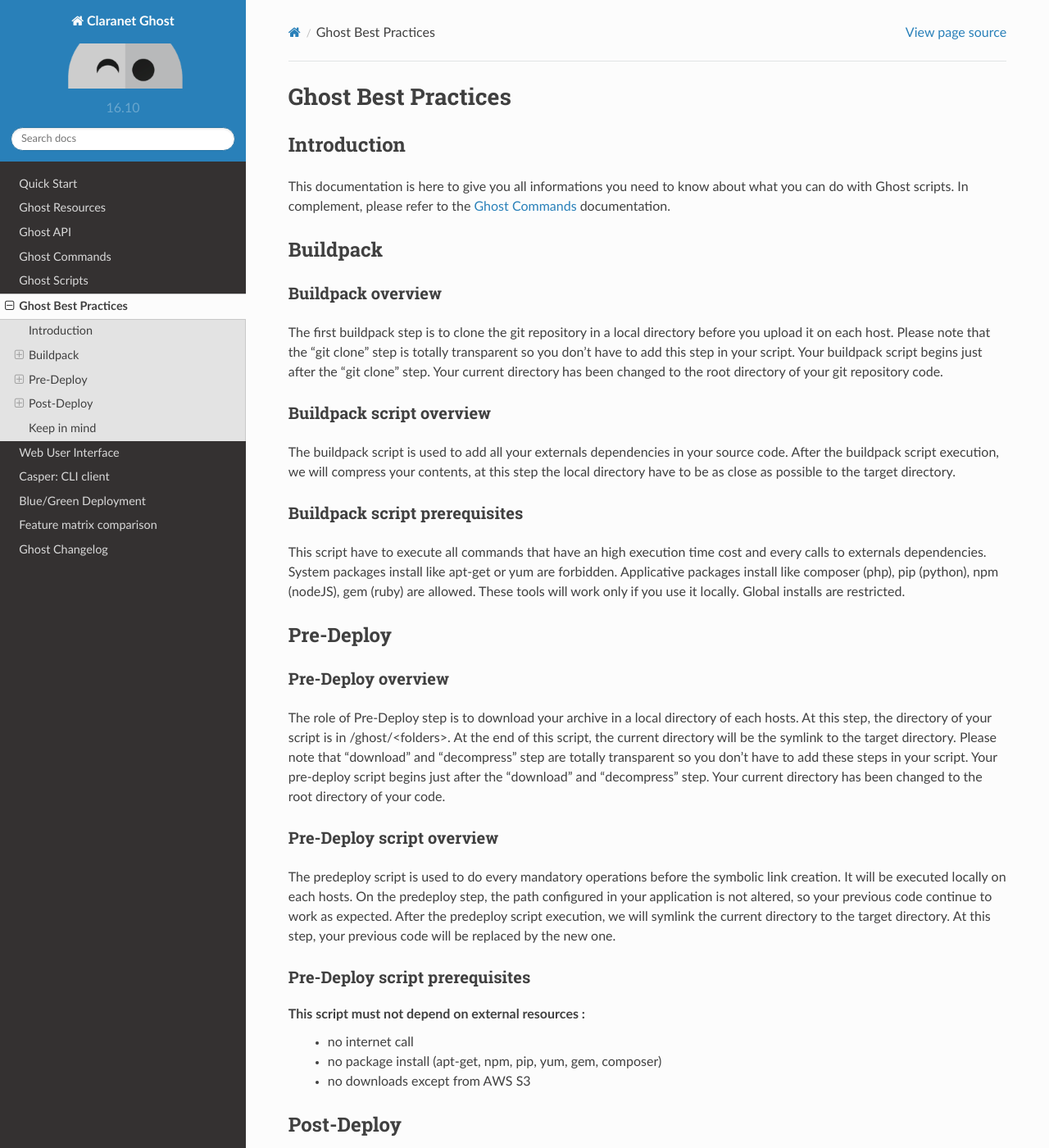
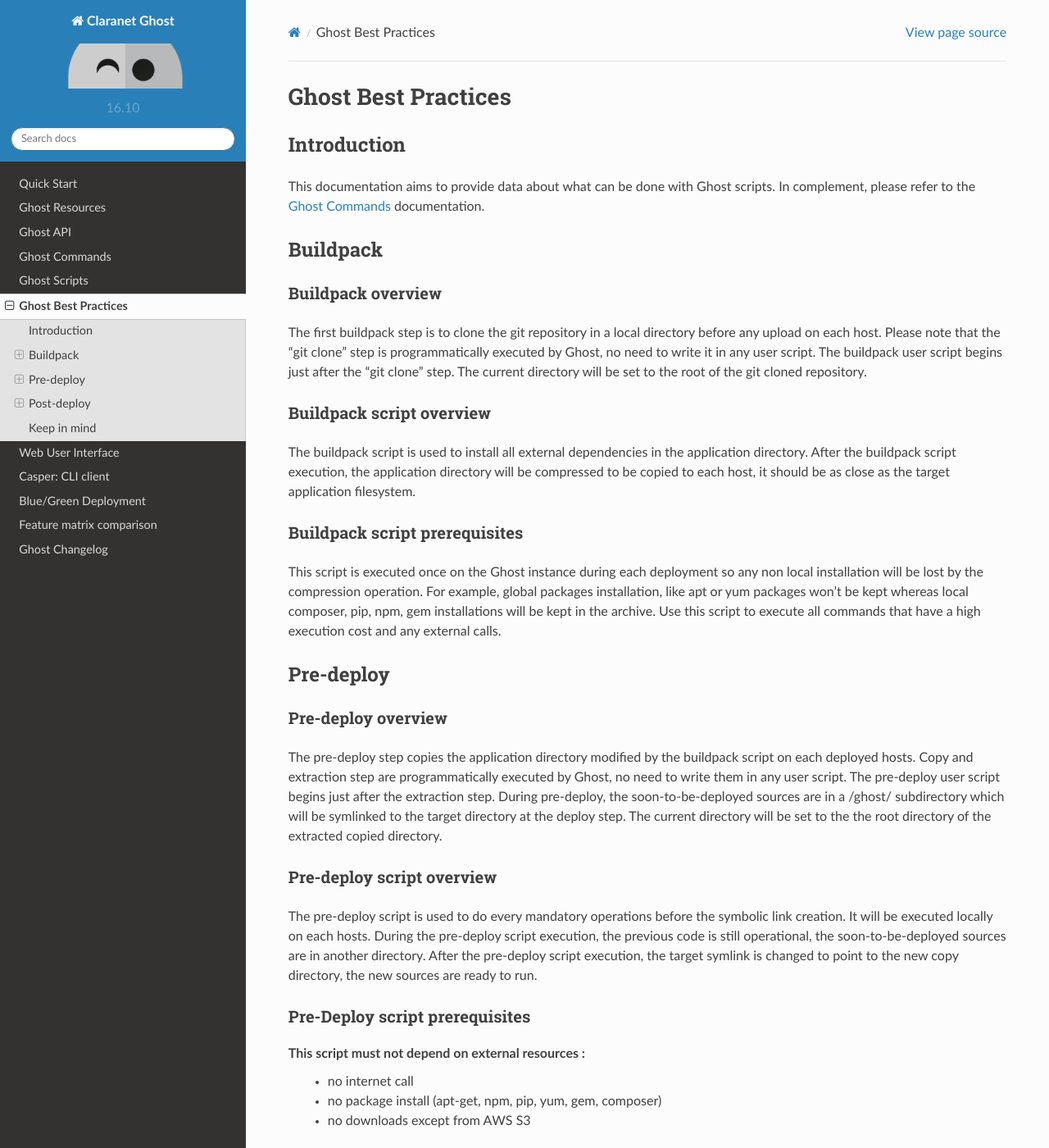
Before and after one commit to claranet/cloud-deploy-docs, a Sphinx documentation site: the page built from source/rst/bestpractices.rst, in a window 1280 px wide and 1400 px high. Shown: the whole window at 82% size. Built offline with Sphinx 7.4.7 and the Read the Docs theme 2.0.0, drawn with Linux system fonts in a browser that asks for light colours; some of the changed text lies outside the part shown.

Commit message:
GHOST-337: Correcting and rewriting text, trying to keep the ideas, open for comments :)

```diff
--- a/source/rst/bestpractices.rst
+++ b/source/rst/bestpractices.rst
@@ -10,7 +10,7 @@
 Introduction
 ------------
 
-This documentation is here to give you all informations you need to know about what you can do with Ghost scripts.
+This documentation aims to provide data about what can be done with Ghost scripts.
 In complement, please refer to the :ref:`commands` documentation.
 
 Buildpack
@@ -19,45 +19,43 @@
 Buildpack overview
 ******************
 
-The first buildpack step is to clone the git repository in a local directory before you upload it on each host.
-Please note that the "git clone" step is totally transparent so you don't have to add this step in your script.
-Your buildpack script begins just after the "git clone" step.
-Your current directory has been changed to the root directory of your git repository code.
+The first buildpack step is to clone the git repository in a local directory before any upload on each host.
+Please note that the "git clone" step is programmatically executed by Ghost, no need to write it in any user script.
+The buildpack user script begins just after the "git clone" step.
+The current directory will be set to the root of the git cloned repository.
 
 Buildpack script overview
 *************************
 
-The buildpack script is used to add all your externals dependencies in your source code.
-After the buildpack script execution, we will compress your contents, at this step the local directory have to be as close as possible to the target directory.
+The buildpack script is used to install all external dependencies in the application directory.
+After the buildpack script execution, the application directory will be compressed to be copied to each host, it should be as close as the target application filesystem.
 
 Buildpack script prerequisites
 ******************************
 
-This script have to execute all commands that have an high execution time cost and every calls to externals dependencies.
-System packages install like apt-get or yum are forbidden.
-Applicative packages install like composer (php), pip (python), npm (nodeJS), gem (ruby) are allowed.
-These tools will work only if you use it locally. Global installs are restricted.
+This script is executed once on the Ghost instance during each deployment so any non local installation will be lost by the compression operation.
+For example, global packages installation, like apt or yum packages won't be kept whereas local composer, pip, npm, gem installations will be kept in the archive.
+Use this script to execute all commands that have a high execution cost and any external calls.
 
-Pre-Deploy
+Pre-deploy
 ----------
 
-Pre-Deploy overview
+Pre-deploy overview
 *******************
 
-The role of Pre-Deploy step is to download your archive in a local directory of each hosts.
-At this step, the directory of your script is in /ghost/<folders>. At the end of this script, the current directory will be the symlink to the target directory.
-Please note that "download" and "decompress" step are totally transparent so you don't have to add these steps in your script.
-Your pre-deploy script begins just after the "download" and "decompress" step.
-Your current directory has been changed to the root directory of your code.
+The pre-deploy step copies the application directory modified by the buildpack script on each deployed hosts.
+Copy and extraction step are programmatically executed by Ghost, no need to write them in any user script.
+The pre-deploy user script begins just after the extraction step.
+During pre-deploy, the soon-to-be-deployed sources are in a /ghost/ subdirectory which will be symlinked to the target directory at the deploy step.
+The current directory will be set to the the root directory of the extracted copied directory.
 
-Pre-Deploy script overview
+Pre-deploy script overview
 **************************
 
-The predeploy script is used to do every mandatory operations before the symbolic link creation.
+The pre-deploy script is used to do every mandatory operations before the symbolic link creation.
 It will be executed locally on each hosts.
-On the predeploy step, the path configured in your application is not altered, so your previous code continue to work as expected.
-After the predeploy script execution, we will symlink the current directory to the target directory.
-At this step, your previous code will be replaced by the new one.
+During the pre-deploy script execution, the previous code is still operational, the soon-to-be-deployed sources are in another directory.
+After the pre-deploy script execution, the target symlink is changed to point to the new copy directory, the new sources are ready to run.
 
 Pre-Deploy script prerequisites
 *******************************
@@ -67,22 +65,22 @@
  - no package install (apt-get, npm, pip, yum, gem, composer)
  - no downloads except from AWS S3
 
-Post-Deploy
+Post-deploy
 -----------
 
-Post-Deploy overview
+Post-deploy overview
 ********************
 
-The role of Post-Deploy step is to create a symbolic link between the current repository and the path specified in your Ghost application.
-Be careful, at this step, your code has changed in your application path directory.
+The post-deploy step is executed right after the target symlink change.
+At this step, the new sources are ready to run.
 
-Post-Deploy script overview
+Post-deploy script overview
 ***************************
 
-The postdeploy script is used to do final operations to have an available service.
+The post-deploy script aims to activate the new sources.
 It will be executed locally on each hosts.
-It's often the step where you will implement your service reload or restart.
-Your current directory is the path of your current Ghost application.
+Most scripts consist in service reloading/restarting.
+The post-deploy execution current directory is the Ghost application target directory.
 
 Post-Deploy Requirements
 ************************
@@ -95,6 +93,6 @@
 Keep in mind
 ------------
 
-When you use an autoscaling, some instances will start then execute all your modules pre-deploy and post-deploy.
-Your buildpack script is execute only once, that's why you have to do the most operations in it then your service will be shortly available in the case of a new instance creation.
-We cannot control repository updates and the availability of Internet and externals networks so to have a consistent application, you cannot use install and external calls on your predeploy and postdeploy.
+When autoscaling up, starting instances will only execute pre and post-deploy scripts.
+Buildpack user script with costlier commands and external calls is only executed once on the Ghost instance to reduce risks of inconsistency between host deployments and permit faster new instance creation on autoscale up.
+As external networking could be restricted or unavailable on deployed hosts, it is strongly advised against to use external network to install of download during pre-deploy or post-deploy user scripts.
```
